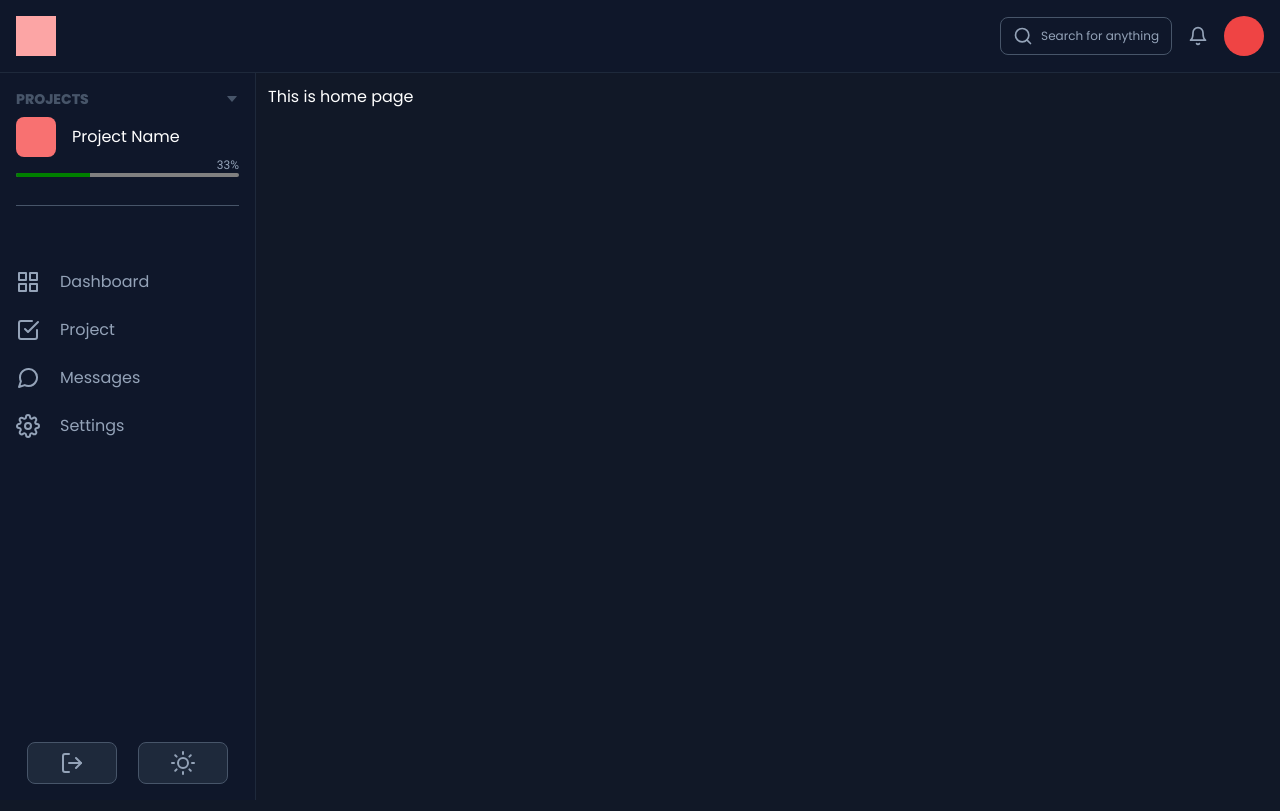
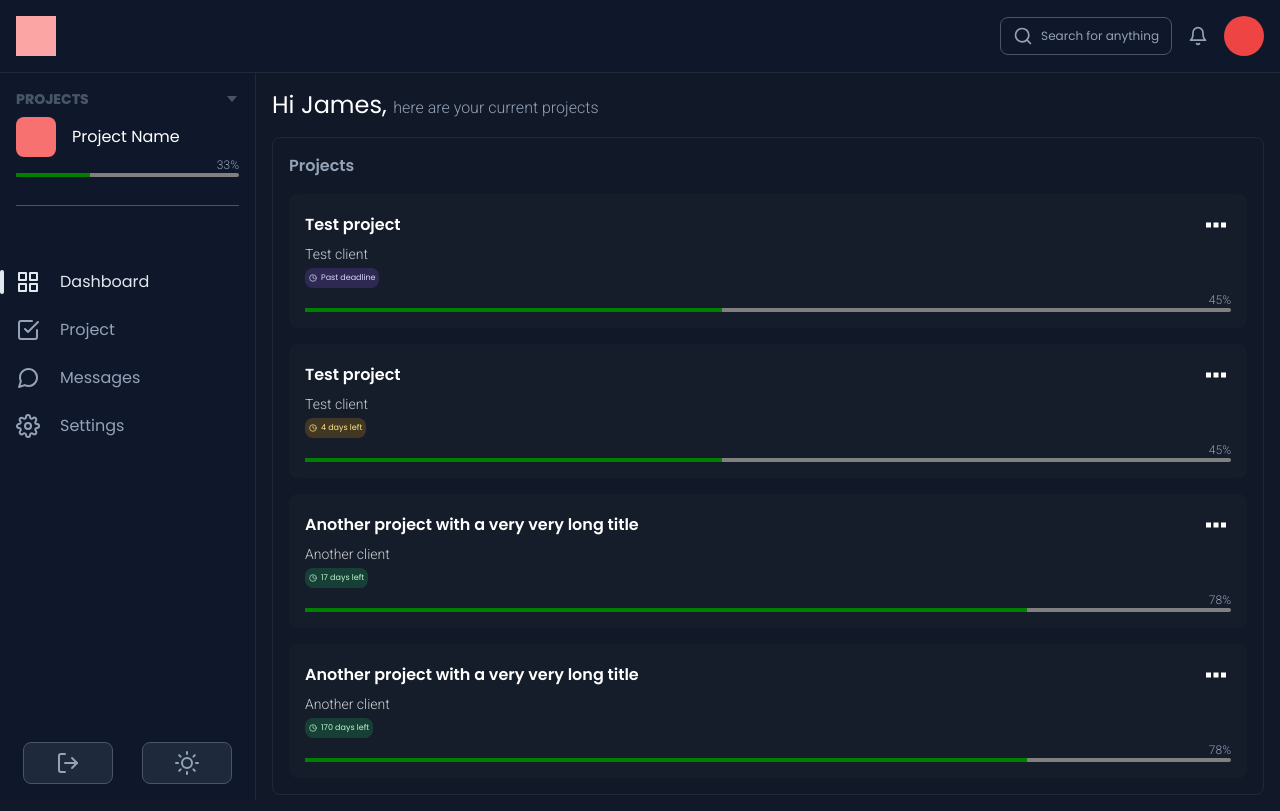
Before and after one commit to naqet/company-management-system, a Next.js app in the folder front/: page / in a window 1280 px wide. Built offline with nearby package versions, Linux system fonts and the light colour scheme; no server answers.

Commit message:
feat(dashboard): Add projects blocks

```diff
--- a/front/app/(app)/layout.tsx
+++ b/front/app/(app)/layout.tsx
@@ -7,7 +7,7 @@ import "../../styles/globals.css";
 const roboto = Roboto({
   variable: "--font-roboto",
   subsets: ["latin"],
-  weight: "400",
+  weight: "300",
 });
 const poppins = Poppins({
   variable: "--font-poppins",
@@ -35,7 +35,7 @@ export default function RootLayout({
         <Header />
         <div className="flex">
           <Sidebar />
-          <main className="p-3">{children}</main>
+          {children}
         </div>
       </body>
     </html>
--- a/front/app/(app)/page.tsx
+++ b/front/app/(app)/page.tsx
@@ -1,3 +1,57 @@
+import ProjectPreview from "../../components/ProjectPreview";
+import { Project } from "../../types/Project";
+
+// TODO: add real data fetching
+const projects: Project[] = [
+  {
+    id: 1,
+    name: "Test project",
+    client: "Test client",
+    deadLine: new Date("2022-12-01"),
+    completionPercentage: 45,
+  },
+  {
+    id: 2,
+    name: "Test project",
+    client: "Test client",
+    deadLine: new Date("2022-12-17"),
+    completionPercentage: 45,
+  },
+  {
+    id: 3,
+    name: "Another project with a very very long title",
+    client: "Another client",
+    deadLine: new Date("2022-12-30"),
+    completionPercentage: 78,
+  },
+  {
+    id: 4,
+    name: "Another project with a very very long title",
+    client: "Another client",
+    deadLine: new Date("2023-06-01"),
+    completionPercentage: 78,
+  },
+];
+
 export default function HomePage() {
-  return <h1>This is home page</h1>;
+  return (
+    <main className="grid p-4 align-top w-full h-fit gap-4">
+      <h1 className="text-2xl">
+        Hi James,{" "}
+        <span className="font-roboto font-normal text-base dark:text-slate-400">
+          here are your current projects
+        </span>
+      </h1>
+      <div className="border-1 dark:border-slate-800 p-4 rounded-lg w-full grid gap-4">
+        <h2 className="font-semibold dark:text-slate-400">Projects</h2>
+        <ul className="flex flex-wrap gap-4">
+          {projects.map((project) => (
+            <li key={project.id} className="w-full">
+              <ProjectPreview project={project} />
+            </li>
+          ))}
+        </ul>
+      </div>
+    </main>
+  );
 }
--- a/front/components/Header/index.tsx
+++ b/front/components/Header/index.tsx
@@ -5,7 +5,7 @@ import MenuButton from "./MenuButton";
 
 export default function Header() {
   return (
-    <header className="dark:bg-slate-900 p-4 flex items-center justify-between border-b-1 dark:border-slate-800">
+    <header className="sticky top-0 dark:bg-slate-900 p-4 flex items-center justify-between border-b-1 dark:border-slate-800">
       <MenuButton />
 
       {/* TODO: Add Logo*/}
--- /dev/null
+++ b/front/components/ProjectPreview/TimeTag/index.tsx
@@ -0,0 +1,43 @@
+import { FiClock } from "react-icons/fi";
+
+type Props = {
+  deadline: Date;
+};
+
+const TimeTag: React.FC<Props> = ({ deadline }) => {
+  const timeLeft = Number(
+    (
+      (deadline.getTime() - new Date().getTime()) / (1000 * 60 * 60 * 24) +
+      1
+    ).toFixed()
+  );
+
+  if (timeLeft < 0)
+    return (
+      <div
+        className="flex flex-nowrap items-center w-fit text-[0.5rem] gap-1 p-1
+			rounded-lg text-violet-900 dark:text-violet-200 bg-violet-500 bg-opacity-20"
+      >
+        <FiClock /> <span>Past deadline</span>
+      </div>
+    );
+
+  return (
+    <div
+      className={`flex flex-nowrap items-center w-fit text-[0.5rem] gap-1 p-1 rounded-lg ${
+        timeLeft <= 3
+          ? "text-red-900 dark:text-red-200 bg-red-500 bg-opacity-20"
+          : timeLeft <= 14
+          ? "text-amber-900 dark:text-amber-200 bg-amber-500 bg-opacity-20"
+          : "text-green-900 dark:text-green-200 bg-green-500 bg-opacity-20"
+      }`}
+    >
+      <FiClock />{" "}
+      <span>
+        {timeLeft} day{timeLeft !== 1 && "s"} left
+      </span>
+    </div>
+  );
+};
+
+export default TimeTag;
--- /dev/null
+++ b/front/components/ProjectPreview/index.tsx
@@ -0,0 +1,34 @@
+import React from "react";
+import { BiDotsHorizontal } from "react-icons/bi";
+import { Project } from "../../types/Project";
+import ProgressBar from "../shared/ProgressBar";
+import TimeTag from "./TimeTag";
+
+type Props = {
+  project: Project;
+};
+
+const ProjectPreview: React.FC<Props> = ({ project }) => {
+  return (
+    <div className="w-full rounded-lg dark:bg-gray-800 p-4 grid gap-1 dark:bg-opacity-30">
+      <div className="grid grid-cols-[1fr_2rem] gap-1 grid-rows-1 items-center">
+        <h3 className="font-semibold text-ellipsis overflow-hidden w-full whitespace-nowrap">
+          {project.name}
+        </h3>
+        <button
+          type="button"
+          title="Project action buttons"
+          className="text-3xl justify-self-end"
+        >
+          {/* TODO: add menu logic */}
+          <BiDotsHorizontal />
+        </button>
+      </div>
+      <h4 className="font-roboto text-sm opacity-80">{project.client}</h4>
+      <TimeTag deadline={project.deadLine} />
+      <ProgressBar value={project.completionPercentage} />
+    </div>
+  );
+};
+
+export default ProjectPreview;
--- a/front/components/Sidebar/MainMenu/index.tsx
+++ b/front/components/Sidebar/MainMenu/index.tsx
@@ -13,10 +13,11 @@ import useToggleSidebar from "../../../utils/customHooks/useToggleSidebar";
 type Path = {
   icon: JSX.Element;
   url: string;
+  label?: string;
 };
 
 const paths: Path[] = [
-  { icon: <FiGrid />, url: "dashboard" },
+  { icon: <FiGrid />, url: "/", label: "dashboard" },
   { icon: <FiCheckSquare />, url: "project" },
   { icon: <FiMessageCircle />, url: "messages" },
   { icon: <FiSettings />, url: "settings" },
@@ -34,11 +35,15 @@ export default function MainMenu() {
             <Link
               href={path.url}
               className="flex items-center dark:data-[active=true]:text-slate-200 data-[active=true]:before:bg-current before:w-1 before:h-6 before:rounded-full before:left-0 before:absolute text-hover before:transition-colors"
-              data-active={currentSegment === path.url}
+              data-active={
+                currentSegment === path.url ||
+                (path.url === "/" && currentSegment === null)
+              }
               tabIndex={0}
               onClick={toggleSidebar}
             >
-              <span className="text-2xl mr-5">{path.icon}</span> {path.url}
+              <span className="text-2xl mr-5">{path.icon}</span>{" "}
+              {path.label ?? path.url}
             </Link>
           </li>
         ))}
--- a/front/components/Sidebar/index.tsx
+++ b/front/components/Sidebar/index.tsx
@@ -10,13 +10,13 @@ export default function Sidebar() {
     <aside
       id="js-sidebar"
       data-expanded="false"
-      className="absolute p-4 lg:relative -translate-x-full lg:translate-x-0 lg:opacity-100 opacity-0 data-[expanded=true]:translate-x-0 data-[expanded=true]:opacity-100 h-[calc(100%-73px)] lg:h-[calc(100vh-73px)] dark:bg-slate-900 w-full max-w-md lg:w-64 transition-all md:border-r-1 dark:border-slate-800 flex flex-col"
+      className="z-10 fixed p-4 lg:sticky top-[73px] -translate-x-full lg:translate-x-0 lg:opacity-100 opacity-0 data-[expanded=true]:translate-x-0 data-[expanded=true]:opacity-100 h-[calc(100%-73px)] lg:h-[calc(100vh-73px)] dark:bg-slate-900 w-full max-w-md lg:min-w-[16rem] lg:w-64 transition-all md:border-r-1 dark:border-slate-800 flex flex-col"
     >
       <ProjectSwitch />
       <SmallProjectInfo />
       <hr className="dark:border-slate-600 border-t-1 mt-5 mb-16" />
       <MainMenu />
-      <ul className="w-full flex justify-around mt-auto">
+      <ul className="w-full flex justify-around mt-auto gap-4">
         <li>
           <Link
             title="Log out"
--- /dev/null
+++ b/front/types/Project.ts
@@ -0,0 +1,9 @@
+// TODO: delete after adding Prisma
+
+export type Project = {
+  id: number;
+  name: string;
+  client: string;
+  deadLine: Date;
+  completionPercentage: number;
+};
--- a/front/utils/customHooks/useToggleSidebar.ts
+++ b/front/utils/customHooks/useToggleSidebar.ts
@@ -2,6 +2,8 @@ import { useCallback } from "react";
 
 const useToggleSidebar = (closeOnly: boolean = false) => {
   const toggleSidebar = useCallback(() => {
+    if (typeof document === "undefined") return;
+
     const sidebar = document.querySelector("#js-sidebar");
 
     if (!sidebar || !(sidebar instanceof HTMLElement)) return;
@@ -14,6 +16,9 @@ const useToggleSidebar = (closeOnly: boolean = false) => {
         ? "false"
         : "true"
     );
+
+    document.documentElement.style.overflow =
+      sidebar.dataset.expanded === "true" ? "hidden" : "scroll";
   }, []);
 
   return toggleSidebar;
```
